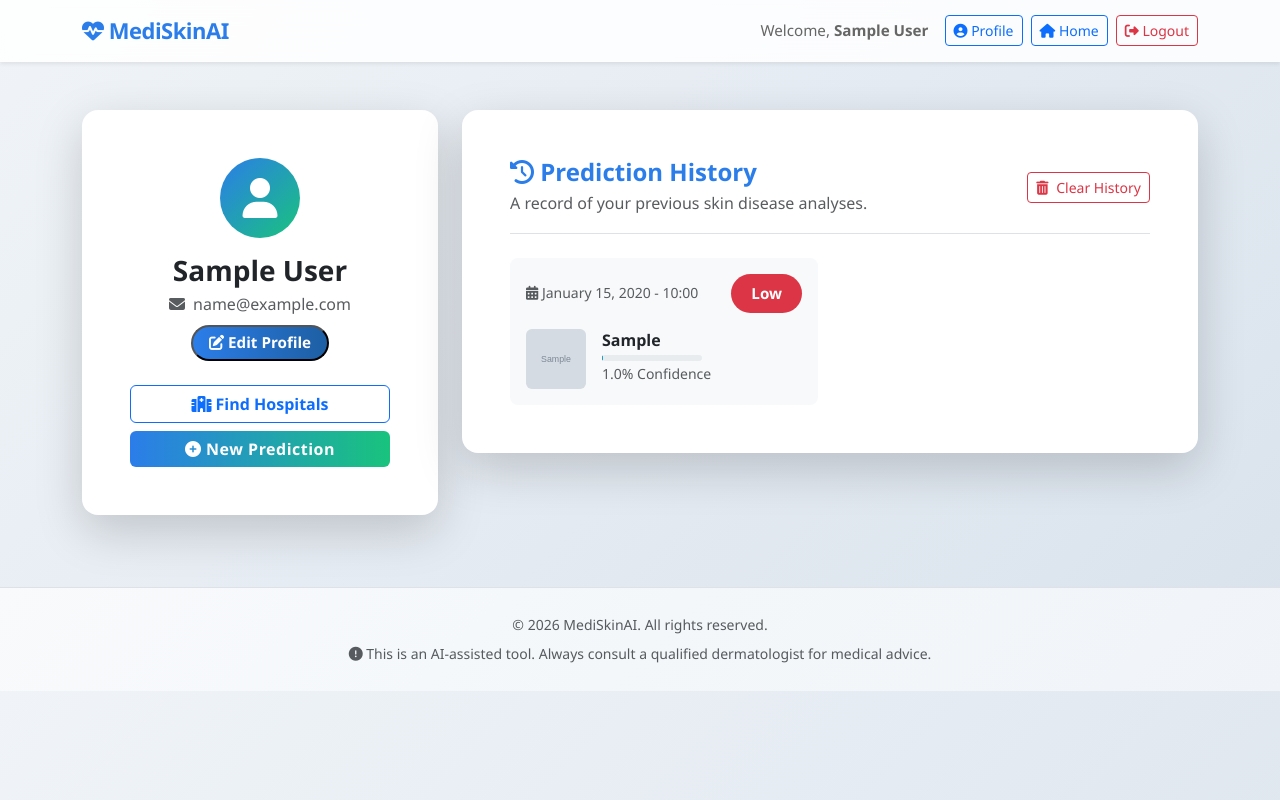
After one commit to manavs-matrix/MediSkin_AI, a Flask app: page /profile in a window 1280 px wide. The commit adds this page. Run offline with Flask 3, Linux system fonts and the light colour scheme; the visitor is signed in with stand-in values (Sample User, id 1); tables that the repository leaves empty hold one stand-in row (values such as "Sample post"); grey boxes marked "Sample" are stand-in pictures.

Commit message:
added profile section and updated readme file

```diff
--- a/backend/app.py
+++ b/backend/app.py
@@ -7,6 +7,7 @@ from predict import predict_bp
 from hospitals import hospitals_bp
 from auth_utils import login_required
 from feedback import feedback_bp
+from profile import profile_bp
 
 import os
 from dotenv import load_dotenv
@@ -31,6 +32,7 @@ app.register_blueprint(auth_bp)
 app.register_blueprint(predict_bp)
 app.register_blueprint(hospitals_bp)
 app.register_blueprint(feedback_bp)
+app.register_blueprint(profile_bp)
 
 # -----------------------
 # Protected Home Route
--- a/backend/static/css/style.css
+++ b/backend/static/css/style.css
@@ -1,7 +1,8 @@
 /* ===================== GENERAL STYLES ===================== */
 body {
     font-family: 'Segoe UI', -apple-system, BlinkMacSystemFont, sans-serif;
-    background: linear-gradient(135deg, #f5f9fc 0%, #eef6fb 100%);
+    /* background: linear-gradient(135deg, #f5f9fc 0%, #eef6fb 100%); */
+    background: linear-gradient(135deg, #f0f4f8 0%, #d9e2ec 100%);
     color: #333;
     line-height: 1.6;
 }
@@ -26,8 +27,11 @@ body {
 
 /* ===================== NAVBAR ===================== */
 .navbar {
-    backdrop-filter: blur(10px);
-    background-color: rgba(255, 255, 255, 0.95) !important;
+    /* backdrop-filter: blur(10px);
+    background-color: rgba(255, 255, 255, 0.95) !important; */
+    backdrop-filter: blur(15px);
+    background-color: rgba(255, 255, 255, 0.85) !important;
+    border-bottom: 1px solid rgba(255, 255, 255, 0.3);
 }
 
 .navbar-brand {
--- a/backend/templates/base.html
+++ b/backend/templates/base.html
@@ -26,9 +26,13 @@
         <div class="collapse navbar-collapse" id="navbarNav">
             <div class="ms-auto d-flex gap-2">
                 {% if session.get('user_name') %}
-                    <span class="nav-text d-none d-md-inline me-2">Welcome, <strong>{{ session.get('user_name') }}</strong></span>
+                    <!-- <span class="nav-text d-none d-md-inline me-2">Welcome, <strong>{{ session.get('user_name') }}</strong></span>
                     <a class="btn btn-outline-primary btn-sm" href="/"><i class="fas fa-home"></i> Home</a>
-                    <a class="btn btn-outline-danger btn-sm" href="/logout"><i class="fas fa-sign-out-alt"></i> Logout</a>
+                    <a class="btn btn-outline-danger btn-sm" href="/logout"><i class="fas fa-sign-out-alt"></i> Logout</a> -->
+                    <span class="nav-text d-none d-md-inline me-2 align-self-center">Welcome, <strong>{{ session.get('user_name') }}</strong></span>
+                    <a class="btn btn-outline-primary btn-sm align-self-center" href="/profile"><i class="fas fa-user-circle"></i> Profile</a>
+                    <a class="btn btn-outline-primary btn-sm align-self-center" href="/"><i class="fas fa-home"></i> Home</a>
+                    <a class="btn btn-outline-danger btn-sm align-self-center" href="/logout"><i class="fas fa-sign-out-alt"></i> Logout</a>
                 {% else %}
                     <a class="btn btn-outline-primary btn-sm" href="/login"><i class="fas fa-sign-in-alt"></i> Login</a>
                     <a class="btn btn-primary btn-sm" href="/register"><i class="fas fa-user-plus"></i> Register</a>
--- /dev/null
+++ b/backend/templates/profile.html
@@ -0,0 +1,138 @@
+{% extends "base.html" %}
+{% block content %}
+
+<div class="container mt-5 mb-5">
+    <div class="row">
+        <!-- Profile Sidebar -->
+        <div class="col-lg-4 mb-4">
+            <div class="card shadow-lg rounded-4 border-0 text-center h-100">
+                <div class="card-body p-5">
+                    <div class="avatar-circle mx-auto mb-3" style="width: 80px; height: 80px; font-size: 2.5rem; color: white;">
+                        <i class="fas fa-user"></i>
+                    </div>
+                    <!-- <h3 class="fw-bold text-dark">{{ session.get('user_name') }}</h3>
+                    <p class="text-muted mb-4">Patient Profile</p> -->
+                    <h3 class="fw-bold text-dark mb-1">{{ session.get('user_name') }}</h3>
+                    <p class="text-muted mb-2"><i class="fas fa-envelope me-2"></i>{{ user.email }}</p>
+                    <!-- <p class="badge bg-primary mb-4 p-2 px-3">Patient Profile</p> -->
+
+                    <button type="button" class="badge bg-primary mb-4 p-2 px-3" data-bs-toggle="modal" data-bs-target="#editProfileModal">
+                        <i class="fas fa-edit"></i> Edit Profile
+                    </button>
+
+                    <div class="d-grid gap-2">
+                        <a href="/hospitals" class="btn btn-outline-primary fw-bold">
+                            <i class="fas fa-hospital"></i> Find Hospitals
+                        </a>
+                        <a href="/" class="btn btn-gradient fw-bold">
+                            <i class="fas fa-plus-circle"></i> New Prediction
+                        </a>
+                    </div>
+                </div>
+            </div>
+        </div>
+
+        <!-- History Section -->
+        <div class="col-lg-8">
+            <div class="card shadow-lg rounded-4 border-0">
+                <div class="card-body p-4 p-md-5">
+                    <!-- <h4 class="fw-bold mb-4" style="color: #2b7de9;"> -->
+                    <div class="d-flex justify-content-between align-items-center mb-4 border-bottom pb-3">
+                        <div>
+                            <h4 class="fw-bold mb-1" style="color: #2b7de9;">
+                        <i class="fas fa-history"></i> Prediction History
+                        </h4>
+                        <p class="text-muted mb-0">A record of your previous skin disease analyses.</p>
+                        </div>
+                        {% if history %}
+                        <form action="{{ url_for('profile.clear_history') }}" method="POST" onsubmit="return confirm('Are you sure you want to clear your prediction history? This action cannot be undone.');">
+                            <button type="submit" class="btn btn-outline-danger btn-sm">
+                                <i class="fas fa-trash-alt me-1"></i> Clear History
+                            </button>
+                        </form>
+                        {% endif %}
+                    </div>
+
+                    {% if history %}
+                        <div class="row g-4">
+                            {% for record in history %}
+                            <div class="col-md-6">
+                                <div class="card border-0 bg-light rounded-3 h-100 hover-card" style="transition: transform 0.2s, box-shadow 0.2s;">
+                                    <div class="card-body p-3">
+                                        <div class="d-flex justify-content-between align-items-center mb-2">
+                                            <small class="text-muted"><i class="fas fa-calendar-alt"></i> {{ record.timestamp.strftime('%B %d, %Y - %H:%M') }}</small>
+                                            {% if record.confidence >= 80 %}
+                                                <span class="badge bg-success">High</span>
+                                            {% elif record.confidence >= 60 %}
+                                                <span class="badge bg-warning text-dark">Medium</span>
+                                            {% else %}
+                                                <span class="badge bg-danger">Low</span>
+                                            {% endif %}
+                                        </div>
+
+                                        <div class="d-flex align-items-center mt-3">
+                                            <div class="me-3">
+                                                <img src="/static/uploads/{{ record.image_filename }}" alt="Skin Image" class="rounded" style="width: 60px; height: 60px; object-fit: cover;">
+                                            </div>
+                                            <div>
+                                                <h6 class="fw-bold mb-1">{{ record.prediction }}</h6>
+                                                <div class="progress" style="height: 6px; width: 100px;">
+                                                    <div class="progress-bar bg-primary" style="width: {{ record.confidence }}%;"></div>
+                                                </div>
+                                                <small class="text-muted">{{ record.confidence }}% Confidence</small>
+                                            </div>
+                                        </div>
+                                    </div>
+                                </div>
+                            </div>
+                            {% endfor %}
+                        </div>
+                    {% else %}
+                        <div class="text-center py-5">
+                            <i class="fas fa-folder-open text-muted mb-3" style="font-size: 3rem;"></i>
+                            <h5 class="text-muted">No predictions yet.</h5>
+                            <p class="text-muted mb-0">Upload an image to get started.</p>
+                        </div>
+                    {% endif %}
+                </div>
+            </div>
+        </div>
+    </div>
+</div>
+
+<!-- Edit Profile Modal -->
+<div class="modal fade" id="editProfileModal" tabindex="-1" aria-labelledby="editProfileModalLabel" aria-hidden="true">
+    <div class="modal-dialog">
+        <div class="modal-content border-0 shadow-lg rounded-4">
+            <div class="modal-header bg-light border-0">
+                <h5 class="modal-title fw-bold" id="editProfileModalLabel"><i class="fas fa-user-edit me-2 text-primary"></i>Edit Profile</h5>
+                <button type="button" class="btn-close" data-bs-dismiss="modal" aria-label="Close"></button>
+            </div>
+            <form action="{{ url_for('profile.update_profile') }}" method="POST">
+                <div class="modal-body p-4">
+                    <div class="mb-3">
+                        <label for="name" class="form-label fw-bold">Full Name</label>
+                        <input type="text" class="form-control" id="name" name="name" value="{{ session.get('user_name') }}" required>
+                    </div>
+                    <div class="mb-3">
+                        <label for="email" class="form-label fw-bold">Email Address</label>
+                        <input type="email" class="form-control" id="email" name="email" value="{{ user.email }}" required>
+                    </div>
+                </div>
+                <div class="modal-footer border-0 bg-light">
+                    <button type="button" class="btn btn-outline-secondary" data-bs-dismiss="modal">Cancel</button>
+                    <button type="submit" class="btn btn-primary fw-bold">Save Changes</button>
+                </div>
+            </form>
+        </div>
+    </div>
+</div>
+
+<style>
+    .hover-card:hover {
+        transform: translateY(-5px);
+        box-shadow: 0 10px 20px rgba(0,0,0,0.08) !important;
+    }
+</style>
+
+{% endblock %}
```
Also changed, not shown: other parts of backend/static/css/style.css (+28 -3 lines), backend/models.py (+17 -0 lines), backend/predict.py (+16 -1 lines), backend/profile.py (added, +57 -0 lines), README.md.
